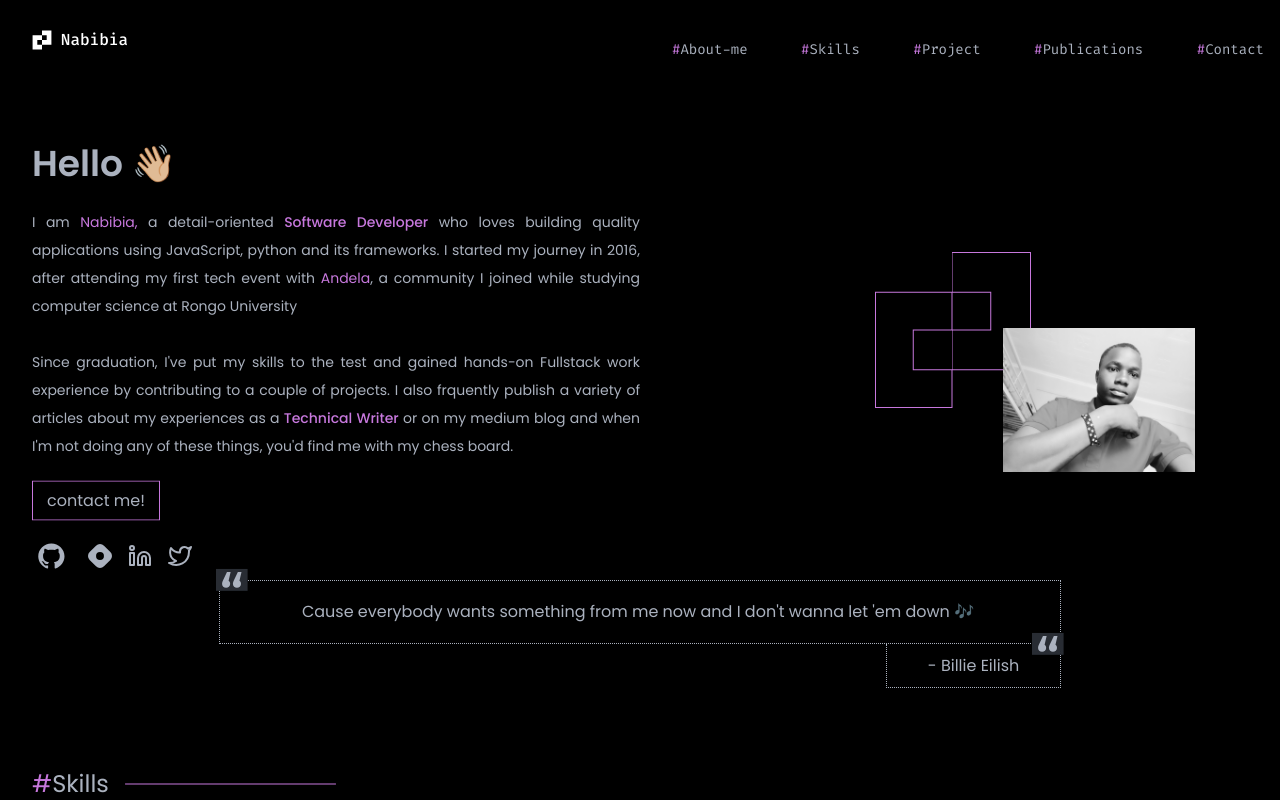
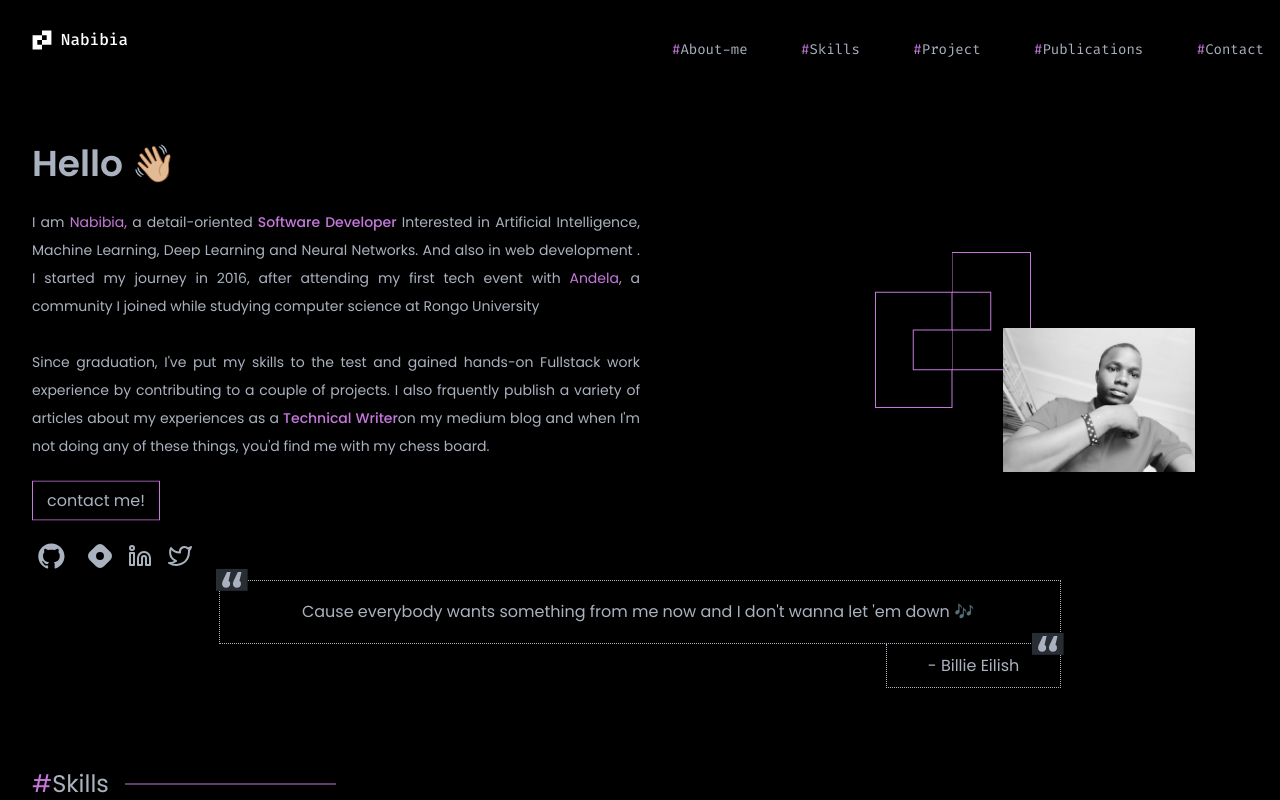
Before and after one commit to devnabibia/portfolio, a React (Create React App) app: page / in a window 1280 px wide. Shown: the top 800 px of the page. Built offline with nearby package versions, Linux system fonts and the light colour scheme.

Commit message:
update on header

```diff
--- a/src/components/Header.tsx
+++ b/src/components/Header.tsx
@@ -35,8 +35,8 @@ const Header: React.FC = () => {
         <p className="py-6 text-sm text-justify leading-7">
           I am <span className="text-primary"> Nabibia,</span> a detail-oriented{" "}
           <span className="text-primary font-medium">Software Developer</span>{" "}
-          who loves building quality applications using JavaScript, python and its
-          frameworks. I started my journey in 2016, after attending my first
+          Interested in Artificial Intelligence, Machine Learning, Deep Learning and Neural Networks. And also in web development
+          . I started my journey in 2016, after attending my first
           tech event with <span className="text-primary"> Andela</span>,
           a community I joined while studying computer science at Rongo University
           <br />
@@ -45,7 +45,7 @@ const Header: React.FC = () => {
           Fullstack  work experience by contributing to a couple of projects.
           I also frquently publish a variety of articles about
           my experiences as a{" "}
-          <span className="text-primary font-medium"> Technical Writer</span> or
+          <span className="text-primary font-medium"> Technical Writer</span>
           on my medium blog and when I'm not doing any of these things, you'd
           find me with my chess board.
         </p>
```
